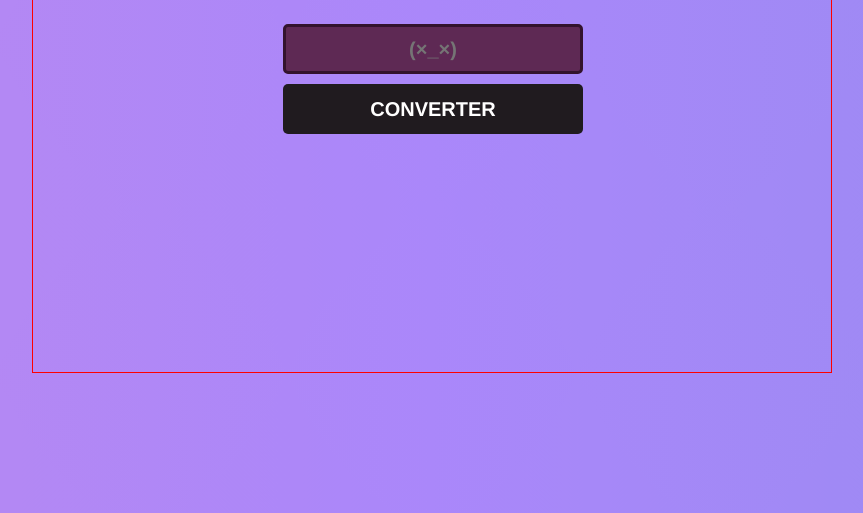
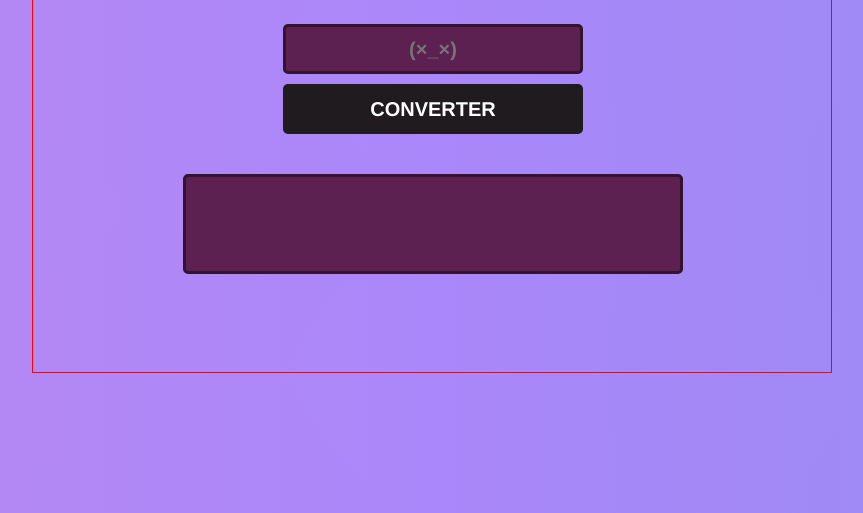
Before and after one commit to henriqfelix/Bin2Dec, a plain HTML site: page index.html in a window 1280 px wide. Shown: the part 287-800 px from the top of the page, without its empty margins (208-1071 px from the left). Drawn offline with Linux system fonts and the light colour scheme.

Commit message:
refatorando código / criando estilo para input result

```diff
--- a/css/style.css
+++ b/css/style.css
@@ -44,38 +44,47 @@ body{
     left: 170px;
 }
 
-#title, #input, #button, #label{
+#title, #input, #button, #label, #result{
     position: absolute;
 }
 
 #input, #button{
     height: 50px;
     width: 300px;
-    border-radius: 5px;
     left: 250px;
 }
 
-#input{
-    background: #5e2954;
-    border: 3px solid #33132D;
+#input, #result{
+    background: #5c2151;
     color: white;
-    font-size: 20px;
     font-weight: bold;
     text-align: center;
+    vertical-align: middle;
+}
+
+#input, #button, #result{
+    border-radius: 5px;
+    border: 3px solid #33132D;
+}
+
+#input{
+    font-size: 20px;
     top: 250px;
-    transition: .5s ease-in;
+    transition: .2s ease-in;
 }
 
 #input:focus{
-    outline: none;
     background: #31222e;
     border: 4px solid #201b1f;
-    transition: .5s ease-in;
+    transition: .2s ease-in;
+}
+
+#input:focus, #button:focus{
+    outline: none;
 }
 
 #button{
     background: #201b1f;
-    border: 3px solid #33132D;
     color: white;
     font-size: 20px;
     font-weight: bold;
@@ -83,12 +92,20 @@ body{
     border: none;
     top: 310px;
     cursor: pointer;
-    transition: .5s ease-in;
+    transition: .2s ease-in;
 }
 
 #button:hover{
     background: #5e2954;
-    transition: .5s ease-in;
+    transition: .2s ease-in;
+}
+
+#result{
+    height: 100px;
+    width: 500px;
+    font-size: 38px;
+    top: 400px;
+    left: 150px;
 }
 
 @keyframes gradient{
```
